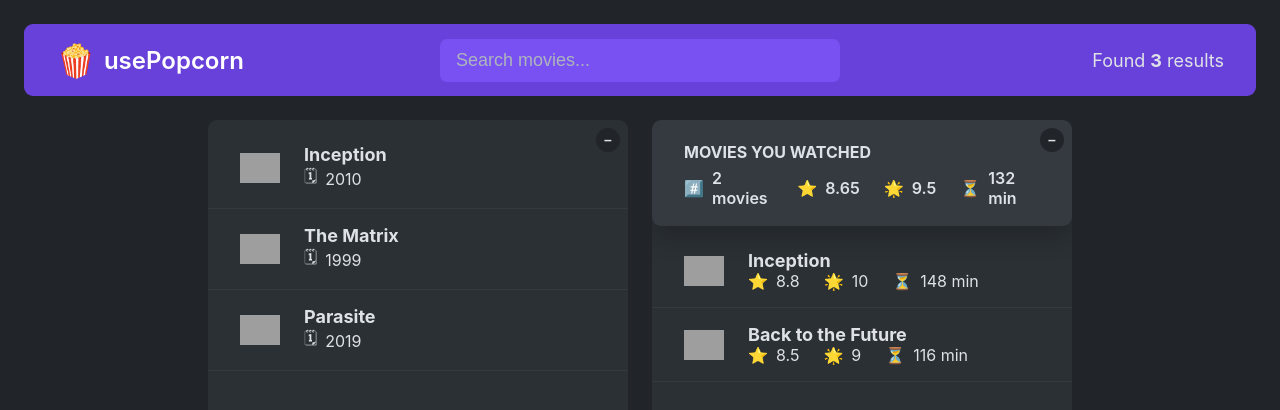
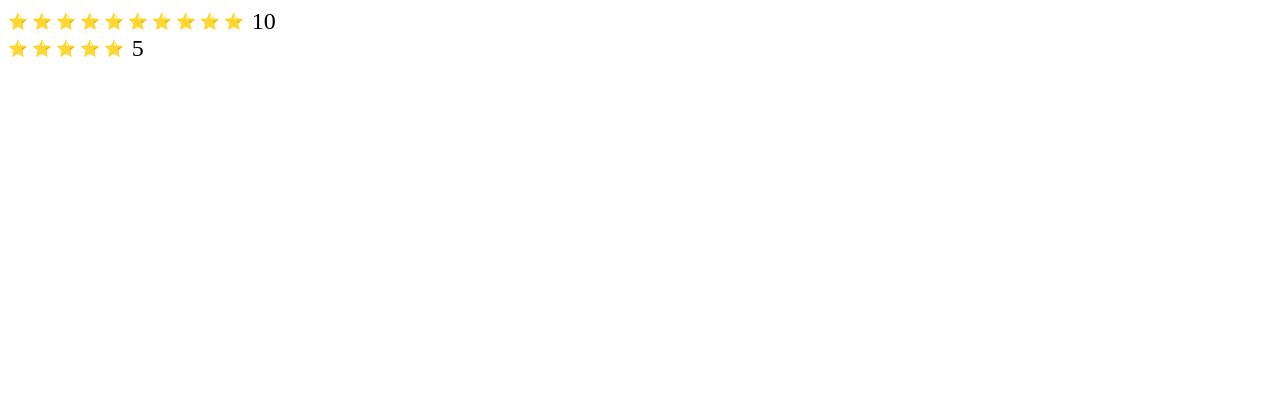
Before and after one commit to Rigel-Developer/mastering-use-popcornapp, a React (Create React App) app: page / in a window 1280 px wide. Shown: the top 410 px of the page. Built offline with nearby package versions, Linux system fonts and the light colour scheme; grey boxes are pictures that could not be loaded.

Commit message:
building reusable Start Rating component

```diff
--- /dev/null
+++ b/src/StarRating.js
@@ -0,0 +1,28 @@
+const containerStyle = {
+  display: "flex",
+  alignItems: "center",
+  gap: "0.5rem",
+};
+
+const startContainerStyle = {
+  display: "flex",
+  gap: "4px",
+};
+
+const textStyles = {
+  fontSize: "1.5rem",
+  margin: 0,
+};
+
+export const StarRating = ({ maxRating = 5 }) => {
+  return (
+    <div style={containerStyle}>
+      <div style={startContainerStyle}>
+        {Array.from({ length: maxRating }, (_, index) => (
+          <span key={index}>⭐️</span>
+        ))}
+      </div>
+      <p style={textStyles}>{maxRating}</p>
+    </div>
+  );
+};
--- a/src/index.js
+++ b/src/index.js
@@ -1,11 +1,14 @@
 import React from 'react';
 import ReactDOM from 'react-dom/client';
-import './index.css';
-import App from './App';
+import { StarRating } from './StarRating';
+// import './index.css';
+// import App from './App';
 const root = ReactDOM.createRoot(document.getElementById('root'));
 root.render(
   <React.StrictMode>
-    <App />
+    {/* <App /> */}
+    <StarRating  maxRating={10}/>
+    <StarRating  maxRating={5}/>
   </React.StrictMode>
 );
 
```
